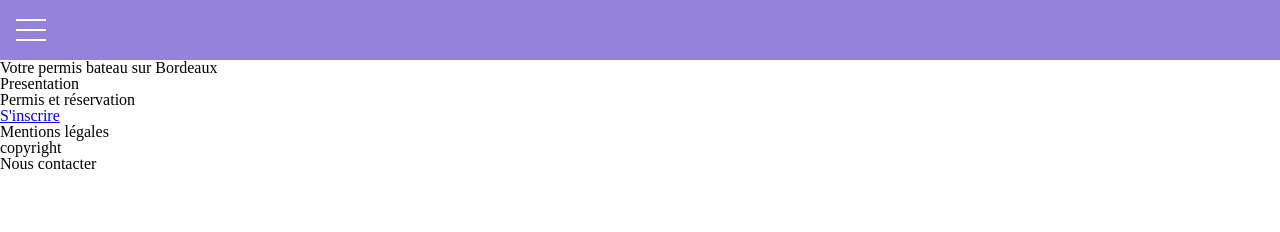
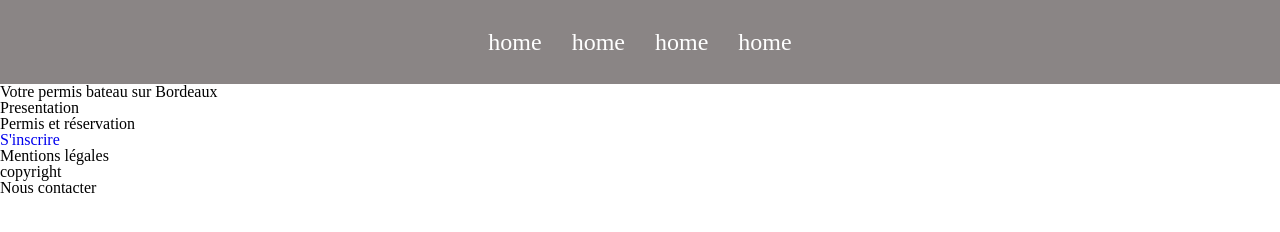
Before and after one commit to RomainMouly/Projet-AFMP, a plain HTML site: page index.html in a window 1280 px wide. Drawn offline with Linux system fonts and the light colour scheme.

Commit message:
display navbar according to device size

```diff
--- a/assets/css/_header.css
+++ b/assets/css/_header.css
@@ -1,6 +1,5 @@
 header {
-    background: rgb(147, 131, 218);
-    height: 60px;
+    background: rgb(138, 133, 133);
 }
 
 
@@ -12,7 +11,7 @@ header nav .nav-trigger {
     position: relative;
     background-color: transparent;
     border: none;
-    margin: 10px 0 0 10px;
+    margin: 10px 0 10px 10px;
     transition: all 0.3s ease-in-out;
 }
 
@@ -64,3 +63,61 @@ header nav .nav-trigger.open .icon:nth-child(1){
 header nav .nav-trigger.open .icon:nth-child(3){
     transform: translateY(-13px) rotate(90deg);
 }
+
+@media screen and (min-width: 768px) {
+    header nav .nav-trigger {
+        display: none;
+    }
+}
+
+
+
+/* ----------------------
+    NAV LINK
+---------------------- */
+header .navbar-nav {
+    display: flex;
+    flex-direction: column;
+    height: 0px;
+    overflow: hidden;
+    transition: all .3s ease-in-out;
+}
+
+header .navbar-nav.open {
+    height: auto;
+    transition: all .3s ease-in-out;
+}
+
+header .navbar-nav li {
+    color: white;
+    border-bottom: 1px solid rgb(206, 198, 198);
+}
+
+header .navbar-nav li:first-child {
+    border-top: 1px solid rgb(206, 198, 198);
+}
+
+header .navbar-nav li .nav-link {
+    display: block;
+    padding: 30px 15px;
+    font-size: 1.5rem;
+    color: white;
+}
+
+header .navbar-nav li .nav-link:hover {
+    background: rgb(255, 255, 255);
+    color: black;
+}
+
+@media screen and (min-width: 768px) {
+    header .navbar-nav {
+        height: auto;
+        flex-direction: row;
+        justify-content: center;
+    }
+
+    header .navbar-nav li {
+        border: none !important;
+        padding: 0;
+    }
+}
--- a/assets/css/_reset.css
+++ b/assets/css/_reset.css
@@ -44,6 +44,10 @@ blockquote, q {
 	quotes: none;
 }
 
+a {
+	text-decoration: none;
+}
+
 blockquote:before, blockquote:after,
 q:before, q:after {
 	content: '';
--- a/index.html
+++ b/index.html
@@ -16,6 +16,21 @@
                 <span class="icon"></span>
                 <span class="icon"></span>
             </button>
+
+            <ul class="navbar-nav" id="navbar-nav">
+                <li class="nav-item">
+                    <a class="nav-link" href="">home</a>
+                </li>
+                <li class="nav-item">
+                    <a class="nav-link" href="">home</a>
+                </li>
+                <li class="nav-item">
+                    <a class="nav-link" href="">home</a>
+                </li>
+                <li class="nav-item">
+                    <a class="nav-link" href="">home</a>
+                </li>
+            </ul>
         </nav>
 
     </header>
--- a/main.js
+++ b/main.js
@@ -1,5 +1,9 @@
 // burger button
 let burgerBtn = document.getElementById("btn-trigger")
+let navbar = document.getElementById("navbar-nav")
+let navLinks = navbar.getElementsByTagName("li")
+
 burgerBtn.addEventListener("click", () => {
     burgerBtn.classList.toggle("open")
+    navbar.classList.toggle("open")
 })
```
